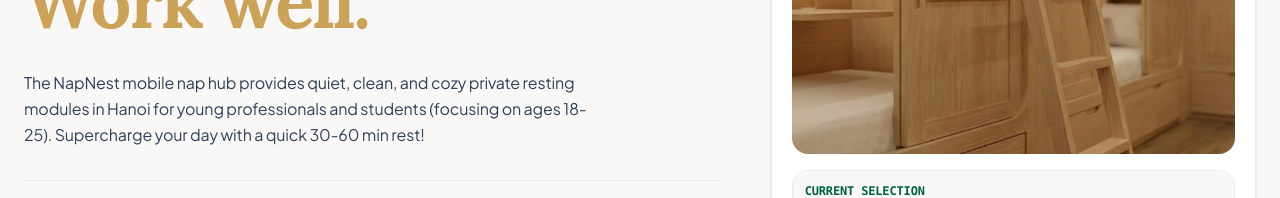
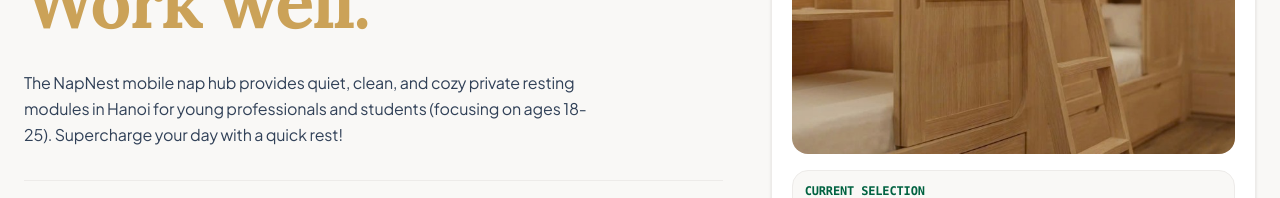
Before and after one commit to Logm12/napnest-page, a Next.js app: page / in a window 1280 px wide. Shown: the part 315-513 px from the top of the page. Built offline with nearby package versions, Linux system fonts and the light colour scheme.

Commit message:
Update Hero.jsx

```diff
--- a/src/components/Hero.jsx
+++ b/src/components/Hero.jsx
@@ -60,7 +60,7 @@
             </h1>
 
             <p className="text-base text-slate-700 max-w-xl font-normal leading-relaxed">
-              The NapNest mobile nap hub provides quiet, clean, and cozy private resting modules in Hanoi for young professionals and students (focusing on ages 18-25). Supercharge your day with a quick 30-60 min rest!
+              The NapNest mobile nap hub provides quiet, clean, and cozy private resting modules in Hanoi for young professionals and students (focusing on ages 18-25). Supercharge your day with a quick rest!
             </p>
 
             {/* Quick Selling Props */}
```
